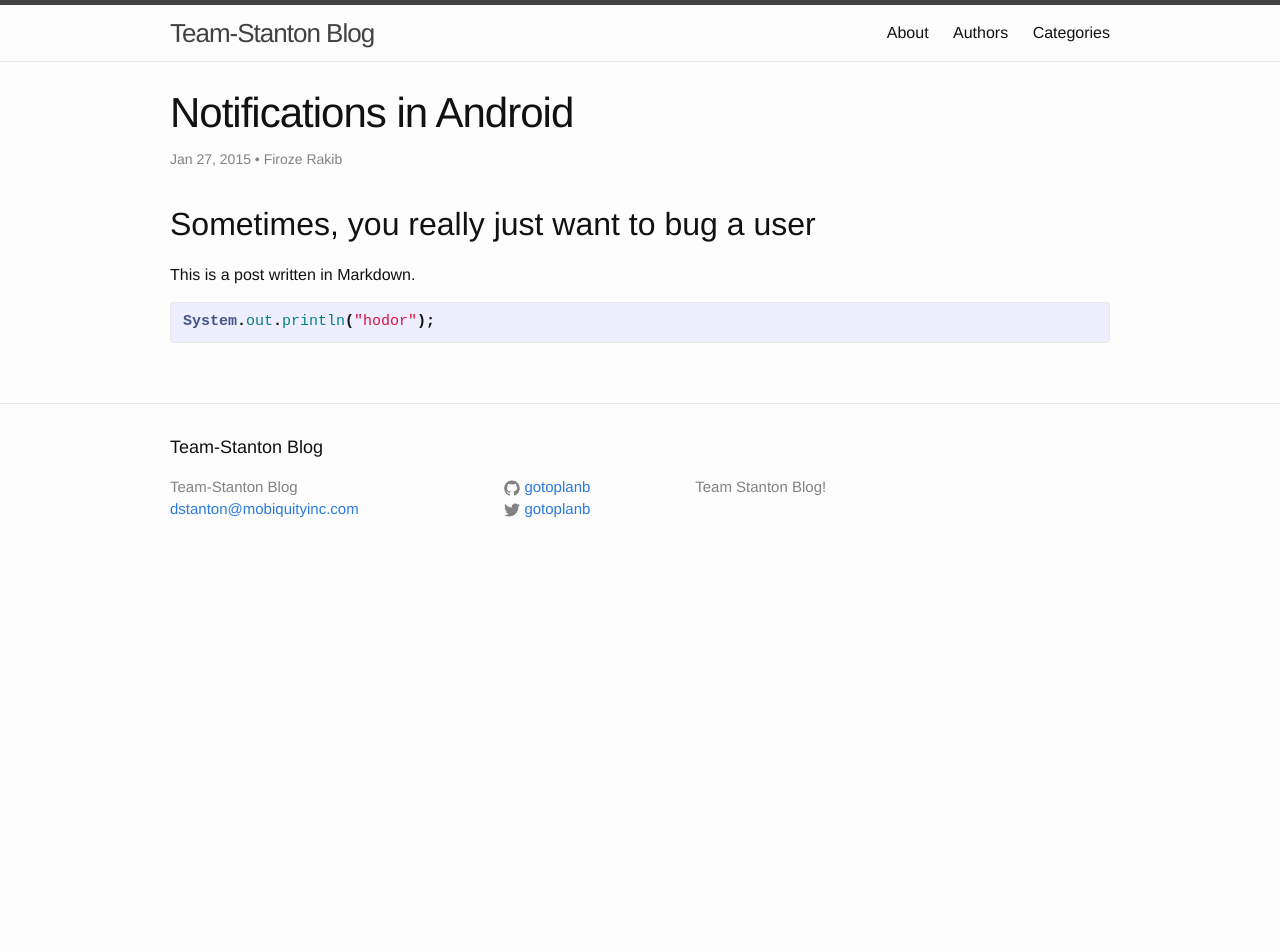
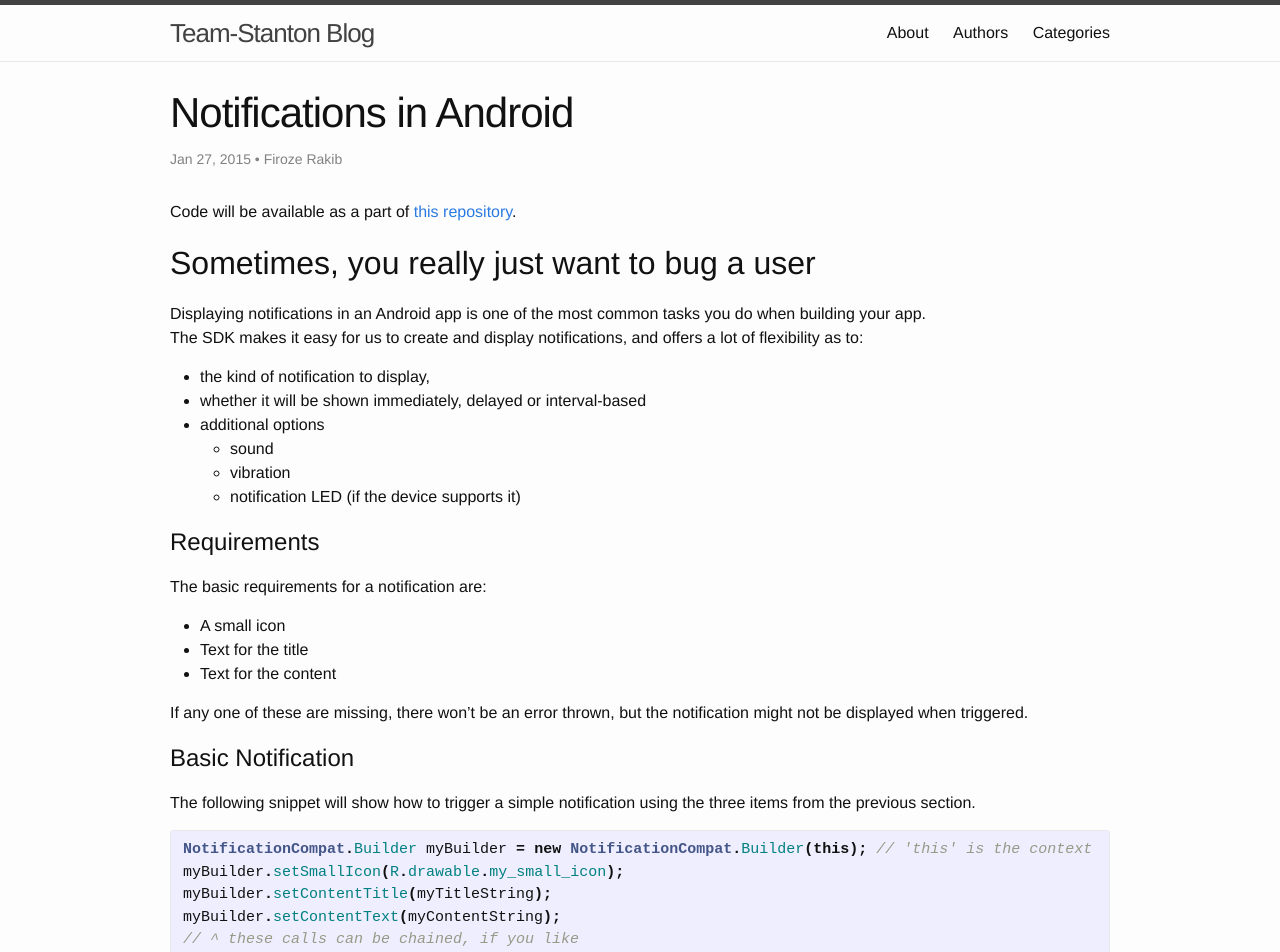
Before and after one commit to ajcrites/team-stanton, a Jekyll site: the page built from _posts/2015-01-27-firoze-notifications-android.markdown, in a window 1280 px wide. Shown: the top 952 px of the page. Built offline with Jekyll 4.4.1, drawn with Linux system fonts in a browser that asks for light colours; before the commit the page ends 900 px from its top, so only the background shows below that; some of the changed text lies outside the part shown.

Commit message:
drafted some more, added a sample post, learned some kramdown styling

```diff
--- a/_config.yml
+++ b/_config.yml
@@ -6,7 +6,6 @@ description: > # this means to ignore newlines until "baseurl:"
 baseurl: "/teamstanton" # the subpath of your site, e.g. /blog/
 url: "http://mobiquity.github.io" # the base hostname & protocol for your site
 
-twitter_username: gotoplanb
 github_username:  gotoplanb
 
 highlighter: pygments
--- a/_includes/footer.html
+++ b/_includes/footer.html
@@ -17,7 +17,7 @@
           {% if site.github_username %}
           <li>
             <a href="https://github.com/{{ site.github_username }}">
-              <span class="icon  icon--github">
+              <span class="icon icon--github">
                 <svg viewBox="0 0 16 16">
                   <path fill="#828282" d="M7.999,0.431c-4.285,0-7.76,3.474-7.76,7.761 c0,3.428,2.223,6.337,5.307,7.363c0.388,0.071,0.53-0.168,0.53-0.374c0-0.184-0.007-0.672-0.01-1.32 c-2.159,0.469-2.614-1.04-2.614-1.04c-0.353-0.896-0.862-1.135-0.862-1.135c-0.705-0.481,0.053-0.472,0.053-0.472 c0.779,0.055,1.189,0.8,1.189,0.8c0.692,1.186,1.816,0.843,2.258,0.645c0.071-0.502,0.271-0.843,0.493-1.037 C4.86,11.425,3.049,10.76,3.049,7.786c0-0.847,0.302-1.54,0.799-2.082C3.768,5.507,3.501,4.718,3.924,3.65 c0,0,0.652-0.209,2.134,0.796C6.677,4.273,7.34,4.187,8,4.184c0.659,0.003,1.323,0.089,1.943,0.261 c1.482-1.004,2.132-0.796,2.132-0.796c0.423,1.068,0.157,1.857,0.077,2.054c0.497,0.542,0.798,1.235,0.798,2.082 c0,2.981-1.814,3.637-3.543,3.829c0.279,0.24,0.527,0.713,0.527,1.437c0,1.037-0.01,1.874-0.01,2.129 c0,0.208,0.14,0.449,0.534,0.373c3.081-1.028,5.302-3.935,5.302-7.362C15.76,3.906,12.285,0.431,7.999,0.431z"/>
                 </svg>
@@ -31,7 +31,7 @@
           {% if site.twitter_username %}
           <li>
             <a href="https://twitter.com/{{ site.twitter_username }}">
-              <span class="icon  icon--twitter">
+              <span class="icon icon--twitter">
                 <svg viewBox="0 0 16 16">
                   <path fill="#828282" d="M15.969,3.058c-0.586,0.26-1.217,0.436-1.878,0.515c0.675-0.405,1.194-1.045,1.438-1.809
                   c-0.632,0.375-1.332,0.647-2.076,0.793c-0.596-0.636-1.446-1.033-2.387-1.033c-1.806,0-3.27,1.464-3.27,3.27 c0,0.256,0.029,0.506,0.085,0.745C5.163,5.404,2.753,4.102,1.14,2.124C0.859,2.607,0.698,3.168,0.698,3.767 c0,1.134,0.577,2.135,1.455,2.722C1.616,6.472,1.112,6.325,0.671,6.08c0,0.014,0,0.027,0,0.041c0,1.584,1.127,2.906,2.623,3.206 C3.02,9.402,2.731,9.442,2.433,9.442c-0.211,0-0.416-0.021-0.615-0.059c0.416,1.299,1.624,2.245,3.055,2.271 c-1.119,0.877-2.529,1.4-4.061,1.4c-0.264,0-0.524-0.015-0.78-0.046c1.447,0.928,3.166,1.469,5.013,1.469 c6.015,0,9.304-4.983,9.304-9.304c0-0.142-0.003-0.283-0.009-0.423C14.976,4.29,15.531,3.714,15.969,3.058z"/>
--- a/_posts/2015-01-27-firoze-notifications-android.markdown
+++ b/_posts/2015-01-27-firoze-notifications-android.markdown
@@ -6,9 +6,75 @@ category: android
 author: firoze
 ---
 
-##Sometimes, you really just want to bug a user
+Code will be available as a part of [this repository](https://github.com/firoze/AndroidPlayground).
 
-This is a post written in Markdown.
+## Sometimes, you really just want to bug a user
+
+Displaying notifications in an Android app is one of the most common tasks you do when building your app.
+The SDK makes it easy for us to create and display notifications, and offers a lot of flexibility as to:
+
+- the kind of notification to display,
+- whether it will be shown immediately, delayed or interval-based
+- additional options
+  - sound
+  - vibration
+  - notification LED (if the device supports it)
+
+# Requirements
+The basic requirements for a notification are:
+
+- A small icon
+- Text for the title
+- Text for the content
+
+If any one of these are missing, there won't be an error thrown, but the notification might not be displayed when triggered.
+
+# Basic Notification
+
+The following snippet will show how to trigger a simple notification using the three items from the previous section.
+
 {% highlight java %}
-System.out.println("hodor");
+NotificationCompat.Builder myBuilder = new NotificationCompat.Builder(this); // 'this' is the context
+myBuilder.setSmallIcon(R.drawable.my_small_icon);
+myBuilder.setContentTitle(myTitleString);
+myBuilder.setContentText(myContentString);
+// ^ these calls can be chained, if you like
+
+Notification myNotification = myBuilder.build();
+
+NotificationManager myNotificationManager = (NotificationManager) this.getSystemService(Context.NOTIFICATION_SERVICE);  // 'this' is the context
+
+// the '111' can be any random number of your choosing
+// but preserve this if you want to update the notification later on
+myNotificationManager.notify(111, myNotification);
 {% endhighlight %}
+
+{:.screenshot}
+![](http://i.imgur.com/XmBZWtp.png)
+![](http://i.imgur.com/0UOJk3v.png)
+
+As you can see, the notification is displayed using the small notification icon, but when you expand the notification panel, a white tile is displayed. This can be remedied by calling the `.setLargeIcon()` method in your `NotificationCompat.Builder` instance. For example:
+
+{% highlight java %}
+// .setLargeIcon expects a bitmap
+myBuilder.setLargeIcon(BitmapFactory.decodeResource(getResources(), R.drawable.my_large_icon));
+{% endhighlight %}
+
+And now, the notification will no longer have a generic white tile.
+
+{:.screenshot}
+![](http://i.imgur.com/Iwa0PbF.png)
+
+# Customizing the Notification
+
+#### Long Content Text
+If you have a really large amount of text to display on the notification, then you can take advantage of "expandable notifications" (introduced in Android 4.1) then you can use the builder's `setStyle()` method, and pass it an instance of `NotificationCompat.BigTextStyle` and set your long text using its own `.bigText()` method. For example:
+
+{% highlight java %}
+myBuilder.setStyle(new NotificationCompat.BigTextStyle().bigText(myLongText));
+{% endhighlight %}
+
+And now, the content text will change as you expand the notification.
+
+{:.screenshot}
+![](http://i.imgur.com/FUeQcxq.gif)
--- /dev/null
+++ b/_sass/_posts.scss
@@ -0,0 +1,7 @@
+.screenshot {
+  text-align: center;
+  img {
+    width: 400px;
+    height: auto;
+  }
+}
--- a/categories.html
+++ b/categories.html
@@ -12,7 +12,7 @@ title: Categories
       <ul>
         {% for post in site.posts %}
           {% if post.category == cat.name %}
-            <a href="{{ post.url | prepend: site.baseurl }}">{{ post.title }}</a>
+            <li><a href="{{ post.url | prepend: site.baseurl }}">{{ post.title }}</a></li>
           {% endif %}
         {% endfor %}
       </ul>
--- a/css/main.scss
+++ b/css/main.scss
@@ -49,5 +49,6 @@ $on-laptop:        1000px;
         "base",
         "layout",
         "syntax-highlighting",
-        "authors"
+        "authors",
+        "posts"
 ;
```
Also changed, not shown: _posts/2015-01-25-sample-post.markdown (added, +28 -0 lines).
